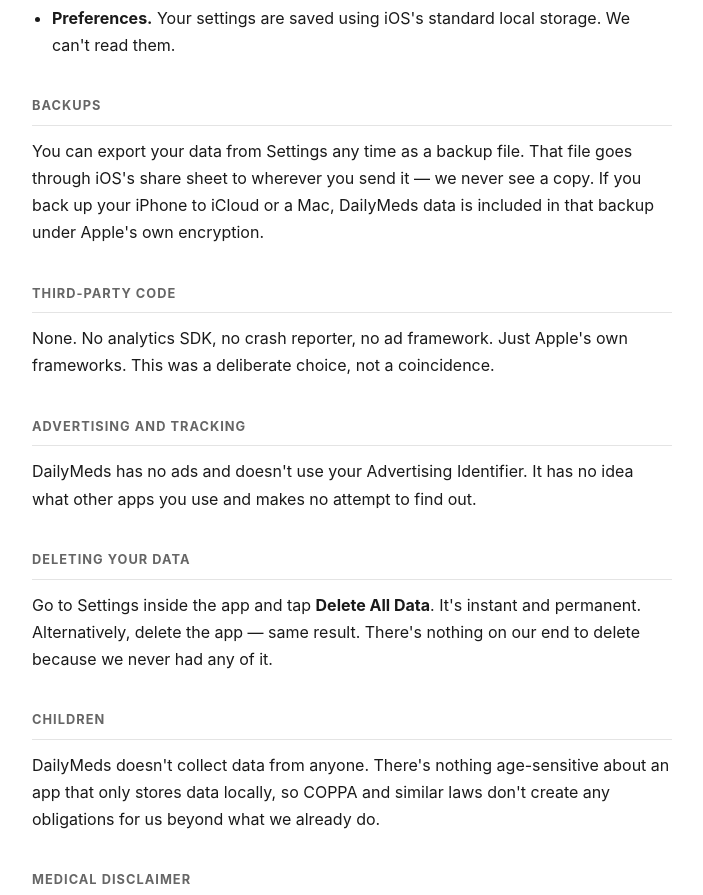
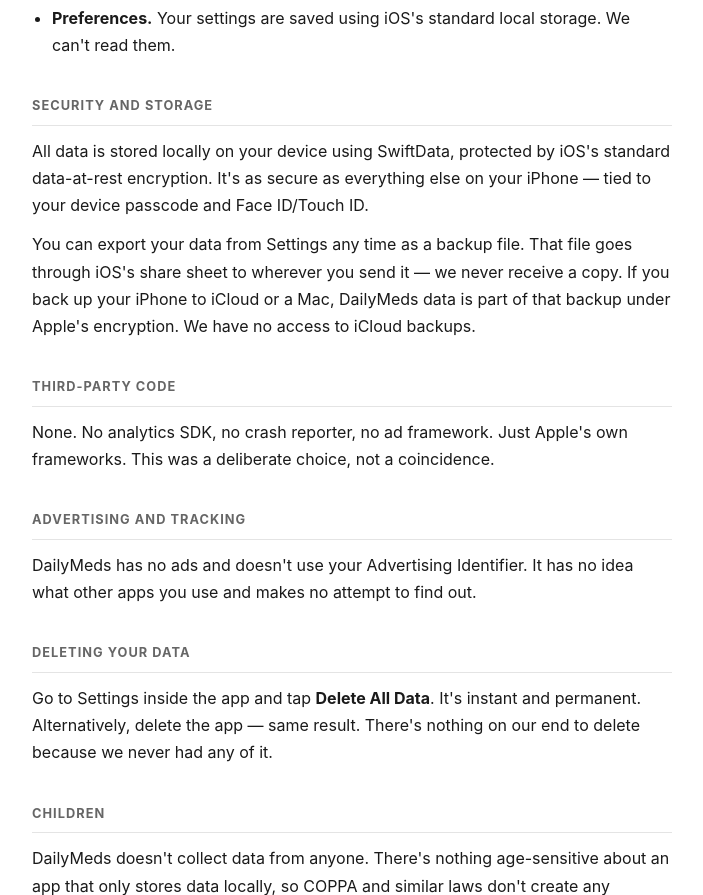
Before and after one commit to Yasirdora/dailydose, a plain HTML site: page web/privacy/index.html in a window 1280 px wide. Shown: the part 1028-1923 px from the top of the page, without its empty margins (288-991 px from the left). Drawn offline with Linux system fonts and the light colour scheme.

Commit message:
web: add security/storage section to privacy policy (Apple 5.1.1)

```diff
--- a/web/privacy/index.html
+++ b/web/privacy/index.html
@@ -57,8 +57,9 @@
 </section>
 
 <section>
-  <h2>Backups</h2>
-  <p>You can export your data from Settings any time as a backup file. That file goes through iOS's share sheet to wherever you send it — we never see a copy. If you back up your iPhone to iCloud or a Mac, DailyMeds data is included in that backup under Apple's own encryption.</p>
+  <h2>Security and storage</h2>
+  <p>All data is stored locally on your device using SwiftData, protected by iOS's standard data-at-rest encryption. It's as secure as everything else on your iPhone — tied to your device passcode and Face ID/Touch ID.</p>
+  <p>You can export your data from Settings any time as a backup file. That file goes through iOS's share sheet to wherever you send it — we never receive a copy. If you back up your iPhone to iCloud or a Mac, DailyMeds data is part of that backup under Apple's encryption. We have no access to iCloud backups.</p>
 </section>
 
 <section>
```
